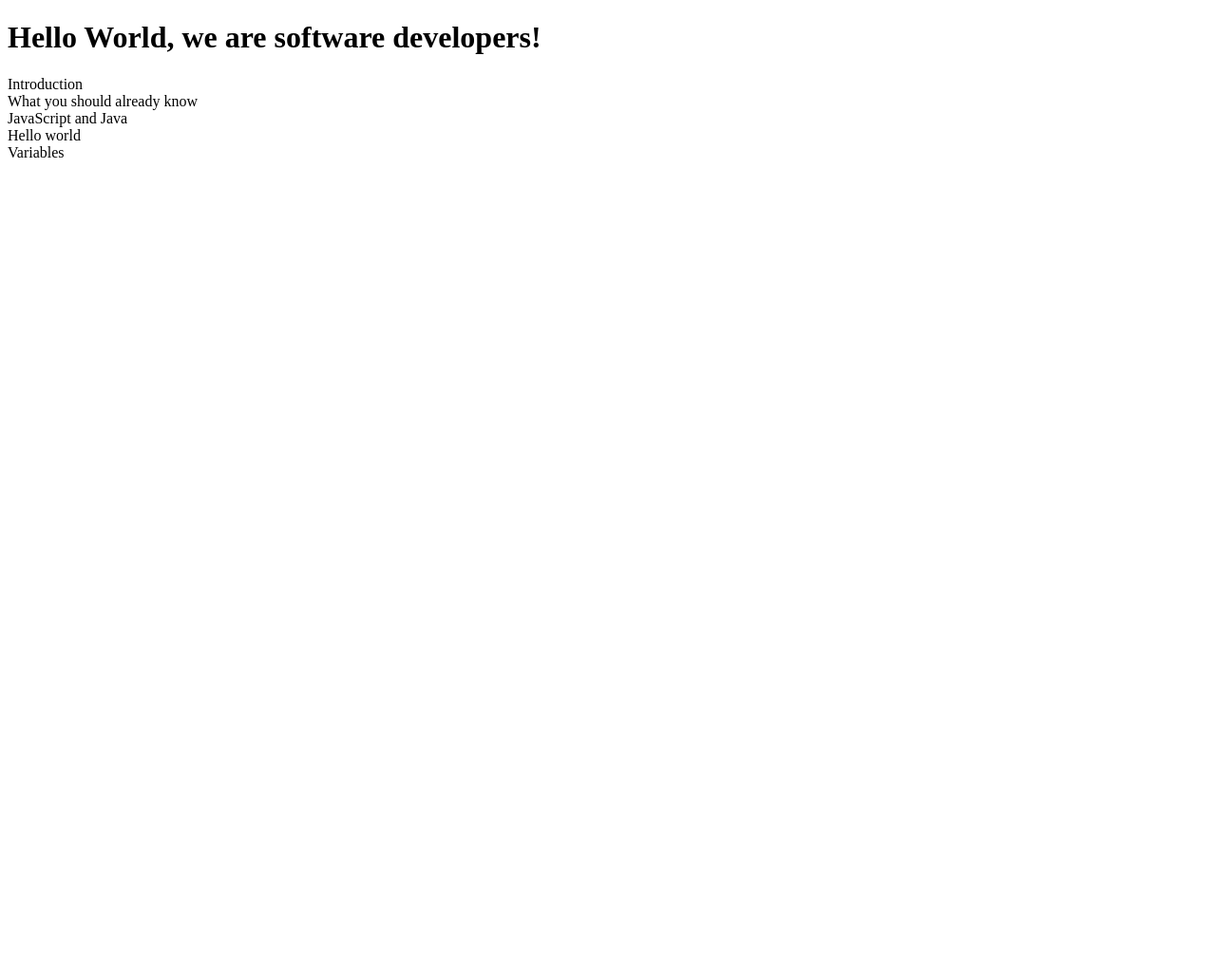
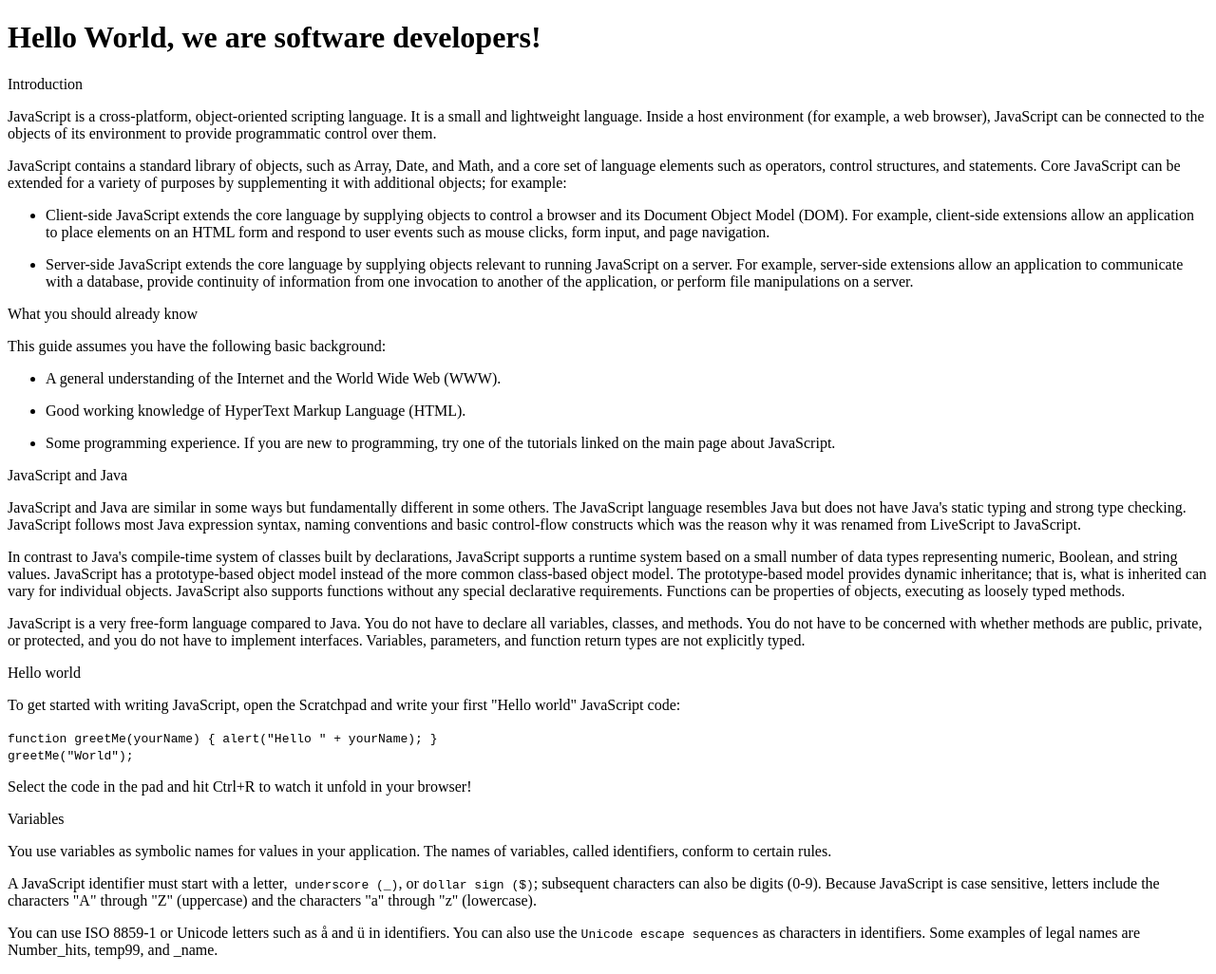
Before and after one commit to Etincelle0608/microverse-trials-wabo-Niko, a plain HTML site: page index.html in a window 1280 px wide. Shown: the whole page at 95% size. Before the commit the page ends 800 px from the top, so only its background shows below. Drawn offline with Linux system fonts and the light colour scheme.

Commit message:
user stories from 5 to 7

```diff
--- a/index.html
+++ b/index.html
@@ -11,18 +11,81 @@
       <h1>Hello World, we are software developers!</h1>
       <section class="main-section" id="Introduction">
         <header>Introduction</header>
+        <p>
+          JavaScript is a cross-platform, object-oriented scripting language. It is a small and lightweight language. Inside a host environment (for example, a web browser), JavaScript can be connected to the objects of its environment to provide programmatic control over them.
+        </p>
+        <p>
+          JavaScript contains a standard library of objects, such as Array, Date, and Math, and a core set of language elements such as operators, control structures, and statements. Core JavaScript can be extended for a variety of purposes by supplementing it with additional objects; for example:
+        </p>
+        <ul>
+          <li>
+            <p>
+              Client-side JavaScript extends the core language by supplying objects to control a browser and its Document Object Model (DOM). For example, client-side extensions allow an application to place elements on an HTML form and respond to user events such as mouse clicks, form input, and page navigation.
+            </p>
+          </li>
+          <li>
+            <p>
+              Server-side JavaScript extends the core language by supplying objects relevant to running JavaScript on a server. For example, server-side extensions allow an application to communicate with a database, provide continuity of information from one invocation to another of the application, or perform file manipulations on a server.
+            </p>
+          </li>
+        </ul>
       </section>
       <section class="main-section" id="What_you_should_already_know">
         <header>What you should already know</header>
+        <p>
+          This guide assumes you have the following basic background:
+        </p>
+        <ul>
+          <li>
+            <p>
+              A general understanding of the Internet and the World Wide Web (WWW).
+            </p>
+          </li>
+          <li>
+            <p>
+              Good working knowledge of HyperText Markup Language (HTML).
+            </p>
+          </li>
+          <li>
+            <p>
+              Some programming experience. If you are new to programming, try one of the tutorials linked on the main page about JavaScript.
+            </p>
+          </li>
+        </ul>
       </section>
       <section class="main-section" id="Javascript_and_Java">
         <header>JavaScript and Java</header>
+        <p>
+          JavaScript and Java are similar in some ways but fundamentally different in some others. The JavaScript language resembles Java but does not have Java's static typing and strong type checking. JavaScript follows most Java expression syntax, naming conventions and basic control-flow constructs which was the reason why it was renamed from LiveScript to JavaScript.
+          </p>
+          <p>
+In contrast to Java's compile-time system of classes built by declarations, JavaScript supports a runtime system based on a small number of data types representing numeric, Boolean, and string values. JavaScript has a prototype-based object model instead of the more common class-based object model. The prototype-based model provides dynamic inheritance; that is, what is inherited can vary for individual objects. JavaScript also supports functions without any special declarative requirements. Functions can be properties of objects, executing as loosely typed methods.
+</p><p>
+JavaScript is a very free-form language compared to Java. You do not have to declare all variables, classes, and methods. You do not have to be concerned with whether methods are public, private, or protected, and you do not have to implement interfaces. Variables, parameters, and function return types are not explicitly typed.
+        </p>
       </section>
       <section class="main-section" id="Hello_world">
         <header>Hello world</header>
+        <p>
+          To get started with writing JavaScript, open the Scratchpad and write your first "Hello world" JavaScript code:
+        </p>
+        <p> <code>
+function greetMe(yourName) { alert("Hello " + yourName); }</code><br>
+<code>  greetMe("World");</code>
+</p><p> Select the code in the pad and hit Ctrl+R to watch it unfold in your browser!
+        </p>
       </section>
       <section class="main-section" id="Variables">
         <header>Variables</header>
+        <p>
+          You use variables as symbolic names for values in your application. The names of variables, called identifiers, conform to certain rules.
+</p>
+<p>
+A JavaScript identifier must start with a letter,<code> underscore (_)</code>, or <code>dollar sign ($)</code>; subsequent characters can also be digits (0-9). Because JavaScript is case sensitive, letters include the characters "A" through "Z" (uppercase) and the characters "a" through "z" (lowercase).
+</p>
+<p>
+You can use ISO 8859-1 or Unicode letters such as å and ü in identifiers. You can also use the <code>Unicode escape sequences</code> as characters in identifiers. Some examples of legal names are Number_hits, temp99, and _name.
+        </p>
       </section>
     </main>
 
```
